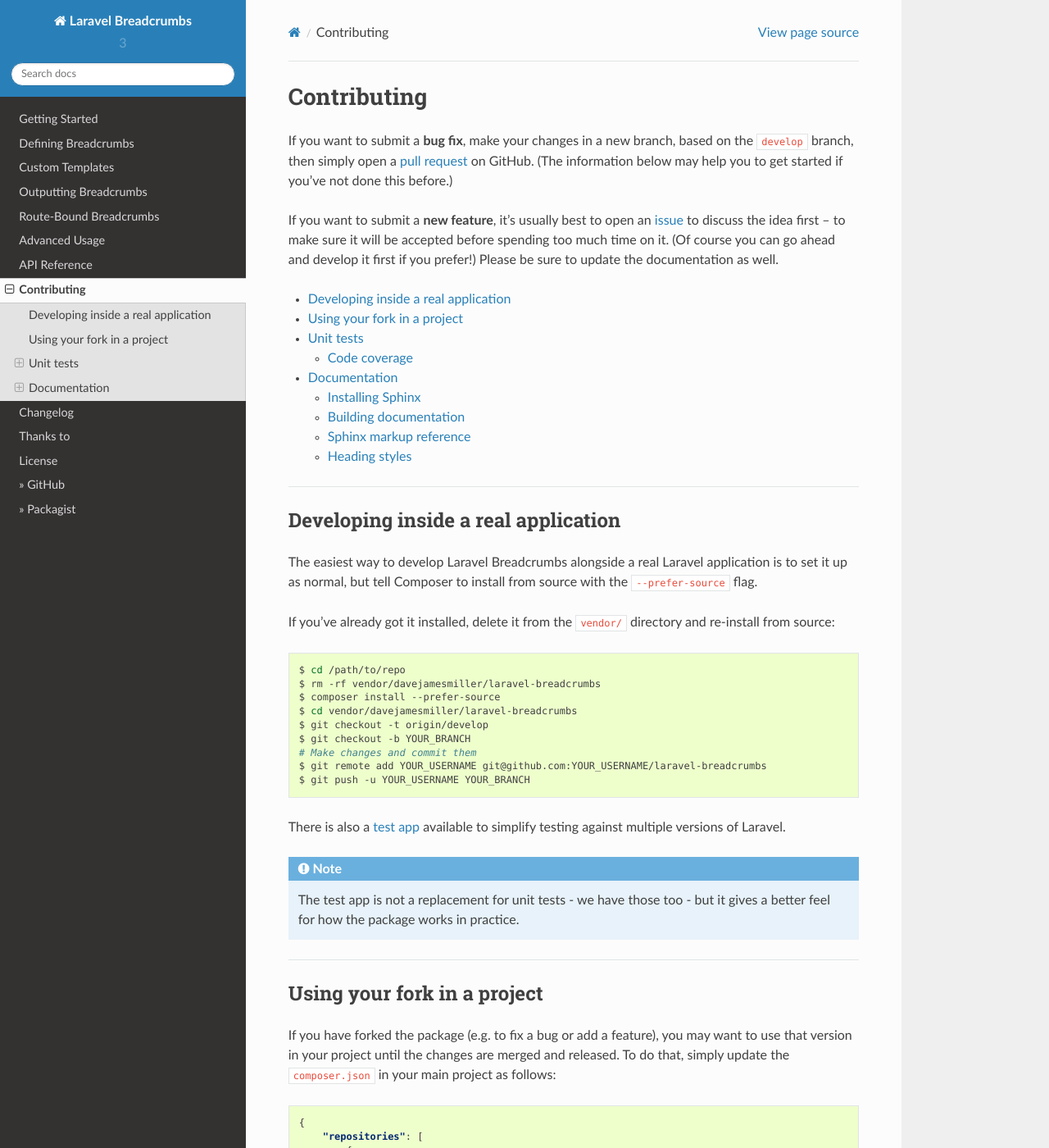
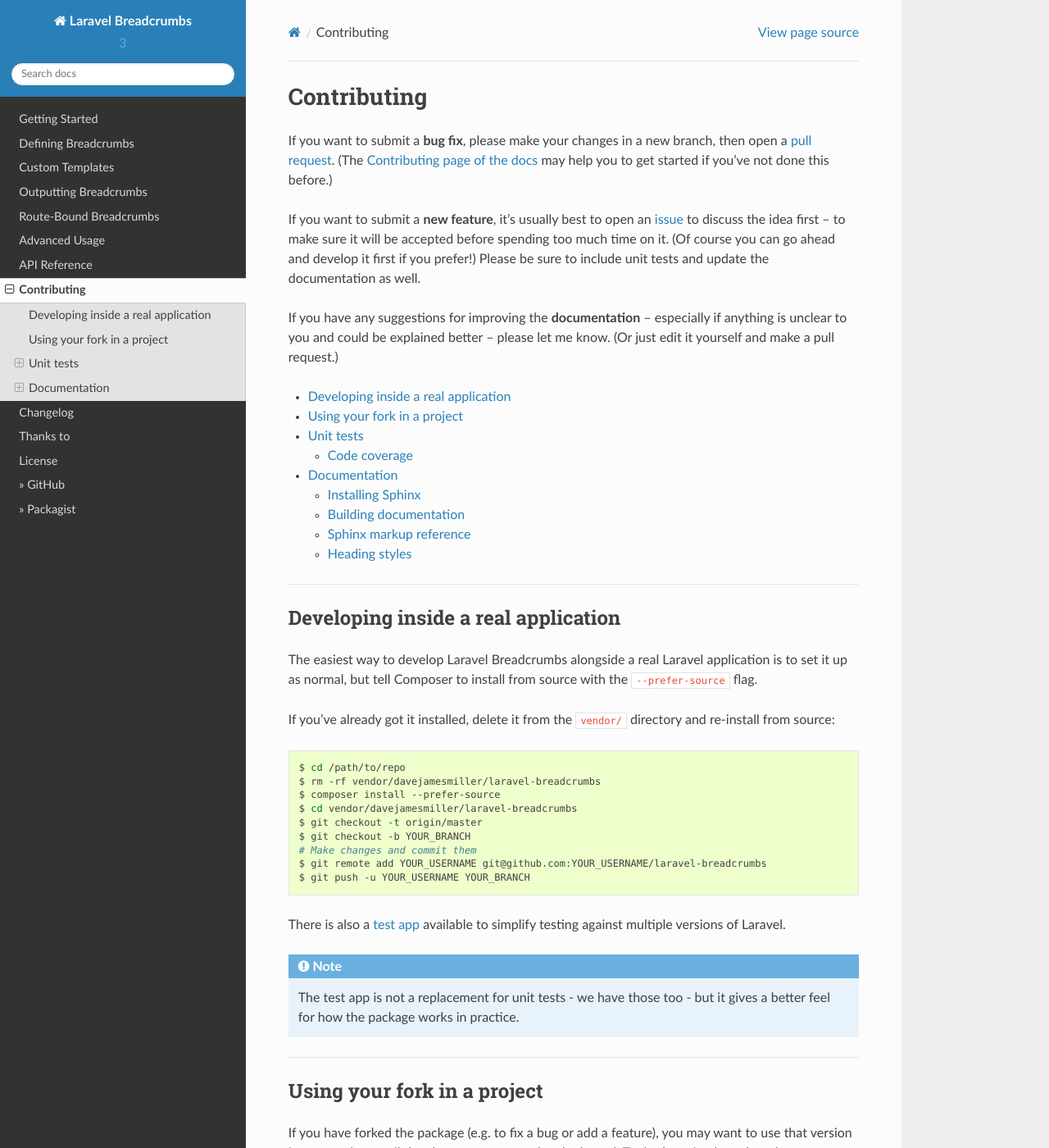
Before and after one commit to d13r/laravel-breadcrumbs, a Sphinx documentation site: the page built from docs/contributing.rst, in a window 1280 px wide and 1400 px high. Shown: the whole window at 82% size. Built offline with Sphinx 7.4.7 and the Read the Docs theme 2.0.0, drawn with Linux system fonts in a browser that asks for light colours.

Commit message:
Update contributing.rst to match the readme file
Ref: #108

```diff
--- a/docs/contributing.rst
+++ b/docs/contributing.rst
@@ -2,11 +2,13 @@
  Contributing
 ################################################################################
 
-.. This text is also in ../CONTRIBUTING.rst
+.. NOTE: This text is also in ../README.rst
 
-If you want to submit a **bug fix**, make your changes in a new branch, based on the ``develop`` branch, then simply open a `pull request <https://github.com/davejamesmiller/laravel-breadcrumbs/pulls>`_ on GitHub. (The information below may help you to get started if you've not done this before.)
+If you want to submit a **bug fix**, please make your changes in a new branch, then open a `pull request <https://github.com/davejamesmiller/laravel-breadcrumbs/pulls>`_. (The `Contributing page of the docs <http://laravel-breadcrumbs.davejamesmiller.com/en/latest/contributing.html>`_ may help you to get started if you've not done this before.)
 
-If you want to submit a **new feature**, it's usually best to open an `issue <https://github.com/davejamesmiller/laravel-breadcrumbs/issues>`_ to discuss the idea first -- to make sure it will be accepted before spending too much time on it. (Of course you can go ahead and develop it first if you prefer!) Please be sure to update the documentation as well.
+If you want to submit a **new feature**, it's usually best to open an `issue <https://github.com/davejamesmiller/laravel-breadcrumbs/issues>`_ to discuss the idea first -- to make sure it will be accepted before spending too much time on it. (Of course you can go ahead and develop it first if you prefer!) Please be sure to include unit tests and update the documentation as well.
+
+If you have any suggestions for improving the **documentation** -- especially if anything is unclear to you and could be explained better -- please let me know. (Or just edit it yourself and make a pull request.)
 
 .. only:: html
 
@@ -28,7 +30,7 @@
     $ rm -rf vendor/davejamesmiller/laravel-breadcrumbs
     $ composer install --prefer-source
     $ cd vendor/davejamesmiller/laravel-breadcrumbs
-    $ git checkout -t origin/develop
+    $ git checkout -t origin/master
     $ git checkout -b YOUR_BRANCH
     # Make changes and commit them
     $ git remote add YOUR_USERNAME git@github.com:YOUR_USERNAME/laravel-breadcrumbs
```
